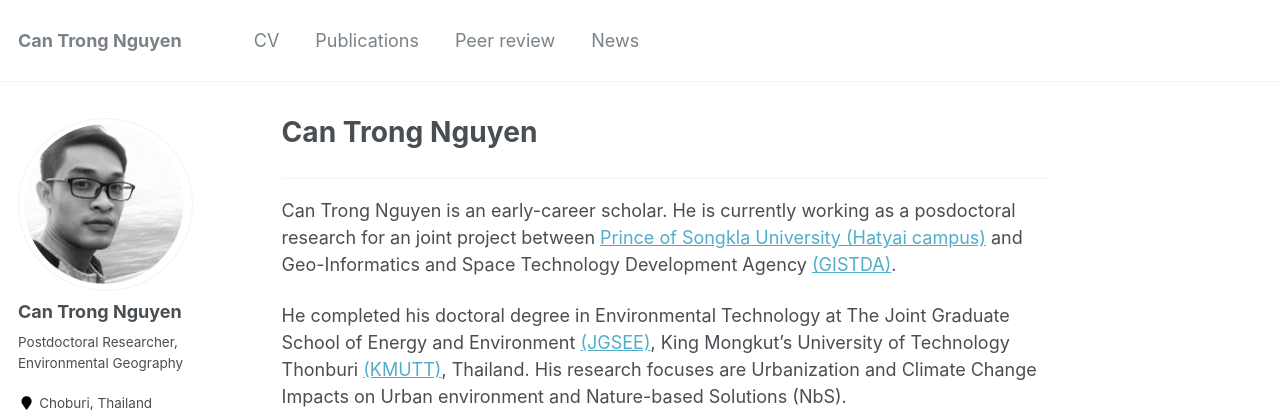
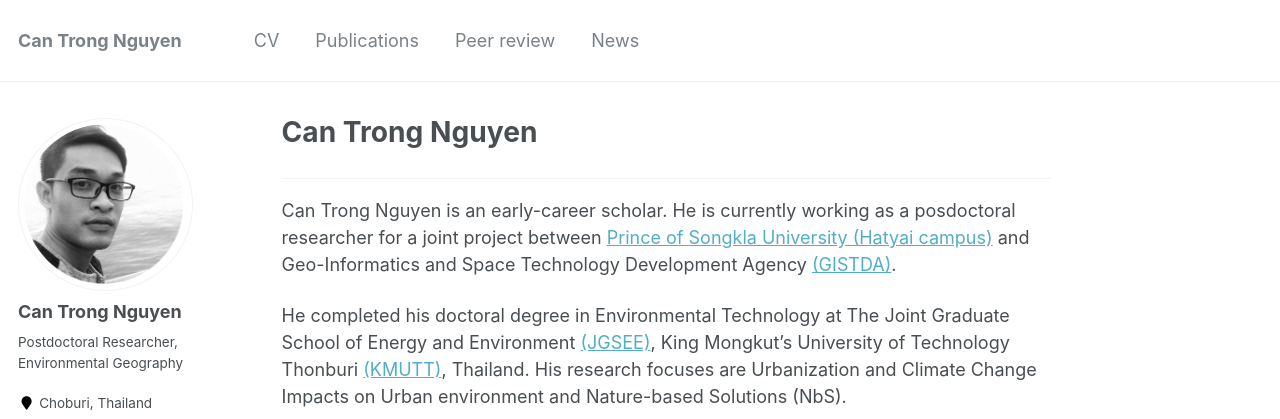
Before and after one commit to canng/oldsite, a Jekyll site: the page built from _pages/about.md, in a window 1280 px wide. Shown: the top 419 px of the page. Built offline with Jekyll 4.4.1, drawn with Linux system fonts in a browser that asks for light colours; some web fonts are replaced.

Commit message:
update about

```diff
--- a/_pages/about.md
+++ b/_pages/about.md
@@ -10,7 +10,7 @@ redirect_from:
 
 <hr>
 
-Can Trong Nguyen is an early-career scholar. He is currently working as a posdoctoral research for an joint project between [Prince of Songkla University (Hatyai campus)](https://en.psu.ac.th/) and Geo-Informatics and Space Technology Development Agency [(GISTDA)](https://www.gistda.or.th/home.php?lang=EN).
+Can Trong Nguyen is an early-career scholar. He is currently working as a posdoctoral researcher for a joint project between [Prince of Songkla University (Hatyai campus)](https://en.psu.ac.th/) and Geo-Informatics and Space Technology Development Agency [(GISTDA)](https://www.gistda.or.th/home.php?lang=EN).
 
 He completed his doctoral degree in Environmental Technology at The Joint Graduate School of Energy and Environment [(JGSEE)](https://www.jgsee.kmutt.ac.th/v3/), King Mongkut’s University of Technology Thonburi [(KMUTT)](https://www.kmutt.ac.th/en/), Thailand. His research focuses are Urbanization and Climate Change Impacts on Urban environment and Nature-based Solutions (NbS).
 
```
